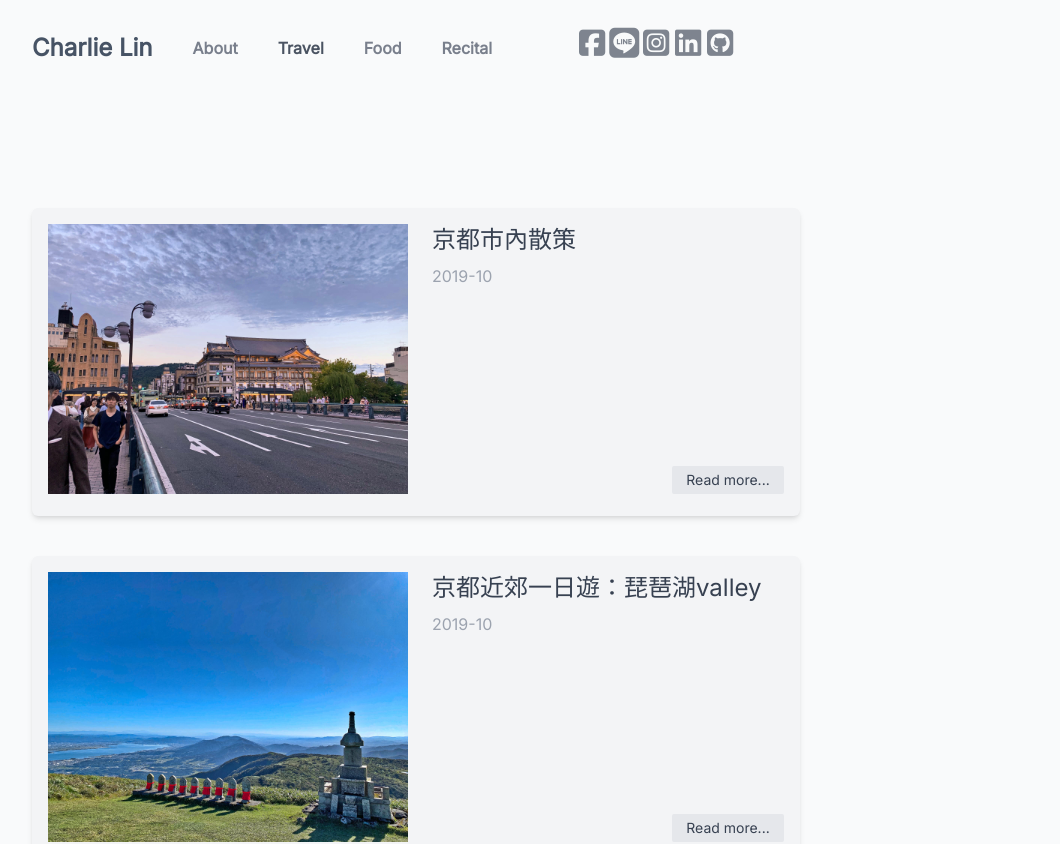
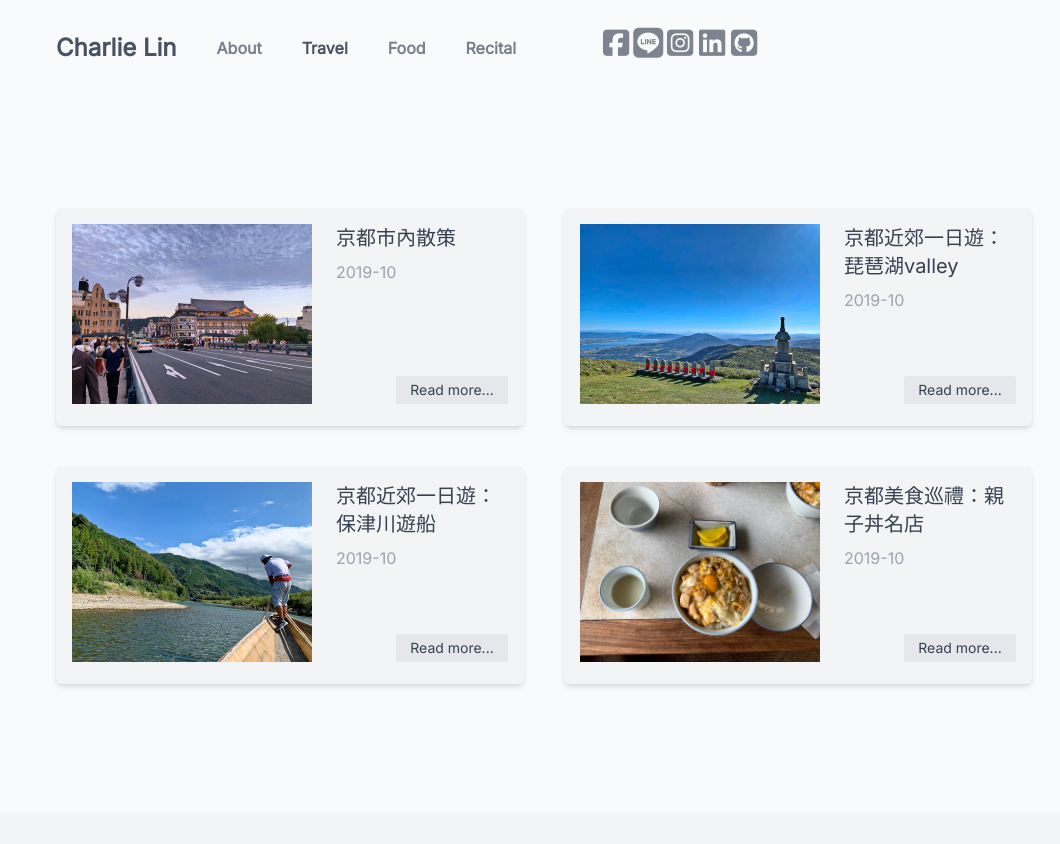
Before and after one commit to charlielinz/charlie, a Next.js app: page /travel/posts in a window 1280 px wide. Shown: the top 844 px of the page, without its empty margins (96-1156 px from the left). Built offline with nearby package versions, Linux system fonts and the light colour scheme.

Commit message:
optimize: rwd

```diff
--- a/components/DesktopNavigation.js
+++ b/components/DesktopNavigation.js
@@ -12,7 +12,7 @@ const DesktopNavigation = () => {
   };
   return (
     <>
-      <ul className="text-gray-400 font-semibold flex items-end gap-6 lg:gap-10">
+      <ul className="text-gray-400 font-semibold flex items-end gap-10">
         <li className={classNameByPath("/about")}>
           <Link href="/about">About</Link>
         </li>
--- a/components/Footer.js
+++ b/components/Footer.js
@@ -5,7 +5,7 @@ const Footer = () => {
   const windowWidth = useWindowWidth();
   return (
     <div className="bg-gray-100 py-8">
-      <div className="flex justify-between max-w-screen-sm lg:max-w-screen-md xl:max-w-screen-lg mx-6 md:mx-auto">
+      <div className="flex justify-between max-w-screen-lg mx-6 md:mx-auto md:px-6">
         <div className="flex flex-col w-full md:w-auto items-center md:items-start">
           <p className="text-2xl text-gray-700 py-4">Charlie Lin</p>
           <p className="text-sm text-gray-700">Thanks for reading!</p>
--- a/components/HeroBanner.js
+++ b/components/HeroBanner.js
@@ -35,7 +35,7 @@ const HeroBanner = () => {
   };
   return (
     <>
-      <div className="text-zinc-700 flex flex-col justify-end items-center md:items-start gap-4 ">
+      <div className="text-zinc-700 flex flex-col justify-end items-center md:items-start gap-4">
         <motion.div
           className="text-2xl lg:text-3xl"
           variants={fadeIn}
--- a/components/Navbar.js
+++ b/components/Navbar.js
@@ -8,7 +8,7 @@ const Navbar = () => {
 
   return (
     <div className="sticky top-0 z-50 w-full bg-gray-50 md:opacity-90">
-      <div className="max-w-screen-sm lg:max-w-screen-md xl:max-w-screen-lg mx-6 md:mx-auto">
+      <div className="max-w-screen-lg mx-6 md:mx-auto md:px-6">
         <div className="mt-4 flex items-center h-16 gap-10">
           <div className="text-slate-700 text-2xl font-bold">
             <Link href="/">Charlie Lin</Link>
--- a/components/PostCard.js
+++ b/components/PostCard.js
@@ -5,21 +5,19 @@ import useWindowWidth from "../hooks/useWindowWidth";
 
 const PostCard = ({ postData }) => {
   const windowWidth = useWindowWidth();
-  const [imageSize, setImageSize] = useState({ width: "360", height: "270" });
+  const [imageSize, setImageSize] = useState({ width: "240", height: "180" });
   useEffect(() => {
-    if (windowWidth > 1280) {
-      setImageSize({ width: "360", height: "270" });
-    } else if (windowWidth < 1280 && windowWidth >= 1024) {
-      setImageSize({ width: "300", height: "225" });
-    } else if (windowWidth < 1024 && windowWidth >= 768) {
+    if (windowWidth >= 768) {
       setImageSize({ width: "240", height: "180" });
     } else if (windowWidth < 768 && windowWidth >= 480) {
-      setImageSize({ width: "360", height: "270" });
+      setImageSize({ width: "200", height: "150" });
+    } else {
+      setImageSize({ width: "480", height: "360" });
     }
   }, [windowWidth]);
 
   return (
-    <div className="flex flex-col md:flex-row gap-6 w-full lg:w-3/4 p-4 bg-gray-100 rounded-md shadow-md">
+    <div className="flex flex-col xs:flex-row gap-6 p-4 bg-gray-100 rounded-md shadow-md">
       <div className="shrink-0">
         <Image
           src={postData.cover_image}
@@ -29,7 +27,7 @@ const PostCard = ({ postData }) => {
         />
       </div>
       <div className="flex flex-col gap-2 w-full">
-        <div className="text-2xl">{postData.title}</div>
+        <div className="text-xl">{postData.title}</div>
         <div className="text-gray-400">{postData.travel_date}</div>
         <div className="mt-auto ml-auto mb-1.5 py-1 w-28 bg-gray-200 hover:bg-gray-300 duration-200 rounded-sm text-center text-sm">
           <Link href={`/travel/posts/${postData.slug}`} passHref>
--- a/pages/index.js
+++ b/pages/index.js
@@ -20,11 +20,11 @@ export default function Home() {
     <>
       <Navbar />
       <div className="w-full h-96 bg-gray-300">
-        <div className="pt-32 lg:pt-24 z-10 max-w-screen-sm lg:max-w-screen-md xl:max-w-screen-lg mx-6 md:mx-auto">
+        <div className="pt-32 lg:pt-24 z-10 max-w-screen-lg mx-6 md:mx-auto md:px-6">
           <HeroBanner />
         </div>
       </div>
-      <div className="flex flex-col md:flex-row md:py-16 max-w-screen-sm lg:max-w-screen-md xl:max-w-screen-lg mx-6 md:mx-auto gap-14">
+      <div className="flex flex-col md:flex-row md:py-16 max-w-screen-lg mx-6 md:mx-auto gap-14 md:px-6">
         <div className="flex md:flex-col justify-center gap-4">
           <div className="relative w-60 md:w-40 md:h-40">
             <Image
@@ -51,7 +51,7 @@ export default function Home() {
           <p className="justify-self-center md:justify-self-start mx-auto text-4xl md:text-5xl leading-tight pb-2 font-bold">
             Sharing travel & food guides!
           </p>
-          <p className="pb-8 xl:pb-16 text-gray-500">A place you can find informations for travel and enjoy food porn.</p>
+          <p className="pb-16 text-gray-500">A place you can find informations for travel and enjoy food porn.</p>
           <div className="flex flex-col gap-1">
             <div>
               <i className="fa-solid fa-address-card text-xl w-6" />
@@ -78,7 +78,7 @@ export default function Home() {
           </div>
         </div>
       </div>
-      <div className="max-w-screen-sm lg:max-w-screen-md xl:max-w-screen-lg mx-6 md:mx-auto py-16 font-bold">
+      <div className="max-w-screen-lg mx-6 md:mx-auto py-16 md:px-6 font-bold">
         <p className="text-4xl md:text-5xl leading-tight pb-2">In-depth Travel & Private Tour Guide</p>
         <p className="text-gray-500">Close to the local and discover those places you may miss. Find and establish your own travel style.</p>
       </div>
--- a/pages/travel/posts.js
+++ b/pages/travel/posts.js
@@ -7,9 +7,11 @@ const posts = ({ postDatas }) => {
   return (
     <>
       <Navbar />
-      <div className="flex flex-col gap-10 py-32 max-w-screen-sm lg:max-w-screen-md xl:max-w-screen-lg mx-6 md:mx-auto">
+      <div className="grid lg:grid-cols-2 gap-10 py-32 max-w-screen-lg mx-6 md:mx-auto md:px-6">
         {postDatas.map((postData, index) => (
-          <PostCard postData={postData} key={index} />
+          <div className="" key={index}>
+            <PostCard postData={postData} />
+          </div>
         ))}
       </div>
       <Footer />
--- a/tailwind.config.js
+++ b/tailwind.config.js
@@ -1,3 +1,5 @@
+const defaultTheme = require("tailwindcss/defaultTheme");
+
 module.exports = {
   content: [
     "./pages/**/*.{js,ts,jsx,tsx}",
@@ -7,9 +9,6 @@ module.exports = {
   ],
   theme: {
     extend: {
-      screen: {
-        xs: "480px",
-      },
       backgroundImage: {
         herobanner: "url('../public/img/herobanner.jpg')",
       },
@@ -25,6 +24,10 @@ module.exports = {
       sans: ["Open Sans", "sans-serif"],
       inter: ["inter"],
     },
+    screens: {
+      xs: "480px",
+      ...defaultTheme.screens,
+    },
   },
   plugins: [],
 };
```
